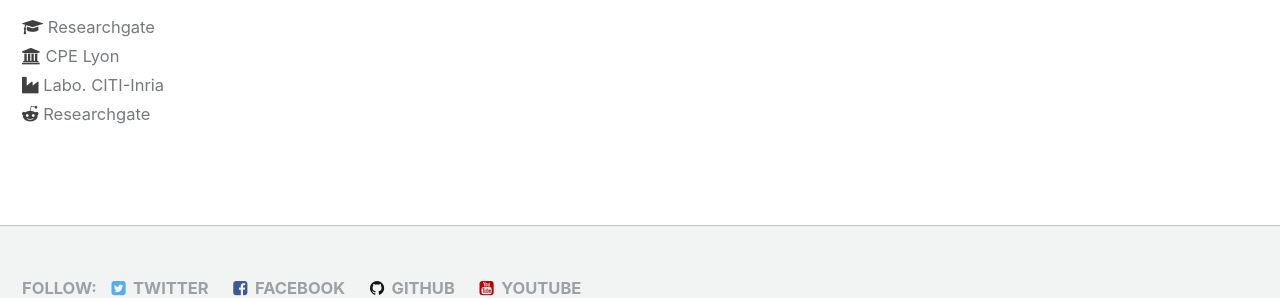
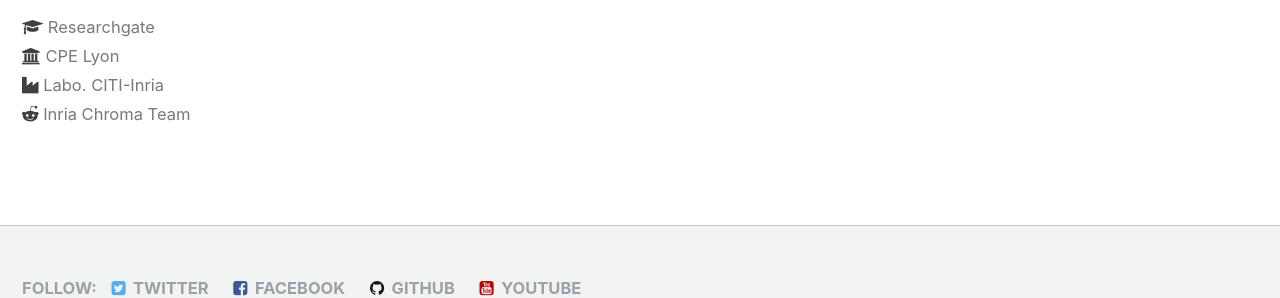
Before and after one commit to fabricejumel/fabricejumel.github.io, a Jekyll site: the page built from index.html, in a window 1280 px wide and 1005 px high. Shown: the part 624-922 px from the top of the window. Built offline with Jekyll 4.4.1, drawn with Linux system fonts in a browser that asks for light colours; the list of posts is cut into pages by our own code.

Commit message:
Update author-profile-custom-links.html

```diff
--- a/_includes/author-profile-custom-links.html
+++ b/_includes/author-profile-custom-links.html
@@ -9,6 +9,6 @@
       <i class="fa fa-industry" aria-hidden="true"></i>  Labo. CITI-Inria
     </a>
     <a href="https://team.inria.fr/chroma/en/" itemprop="sameAs">
-      <i class="fa fa-reddit-alien" aria-hidden="true"></i> Researchgate
+      <i class="fa fa-reddit-alien" aria-hidden="true"></i> Inria Chroma Team
     </a>
   </li>
```
